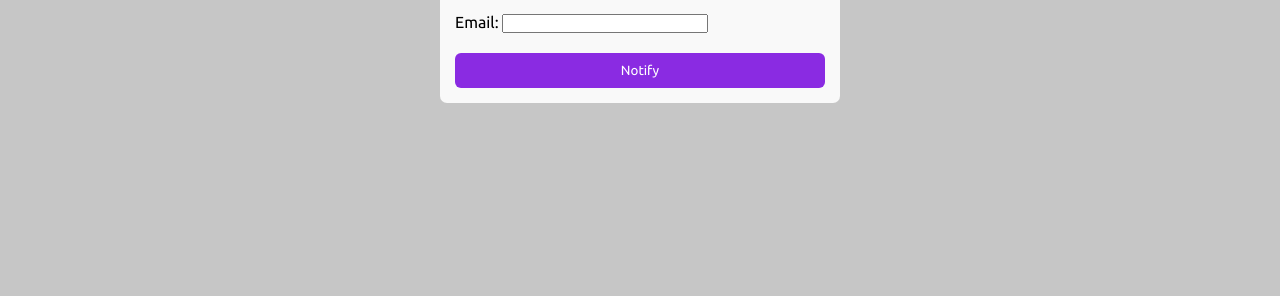
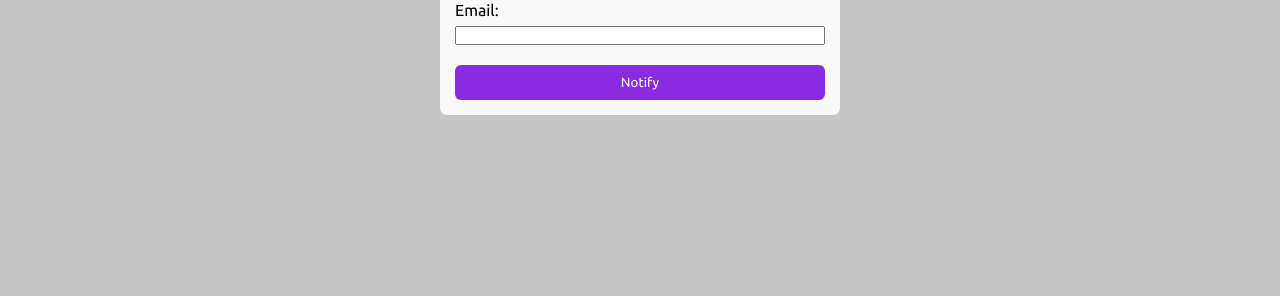
Before and after one commit to itspriyambhattacharya/basic-coming-soon-page-template, a plain HTML site: page index.html in a window 1280 px wide. Shown: the part 584-880 px from the top of the page. Drawn offline with Linux system fonts and the light colour scheme; a web font is replaced by a local one.

Commit message:
Updated CSS

```diff
--- a/css/style.css
+++ b/css/style.css
@@ -94,6 +94,12 @@ header nav ul {
   gap: 20px;
 }
 
+.container .content form div {
+  display: flex;
+  flex-direction: column;
+  gap: 7px;
+}
+
 .container .content form button {
   background-color: blueviolet;
   padding: 10px 15px;
```
